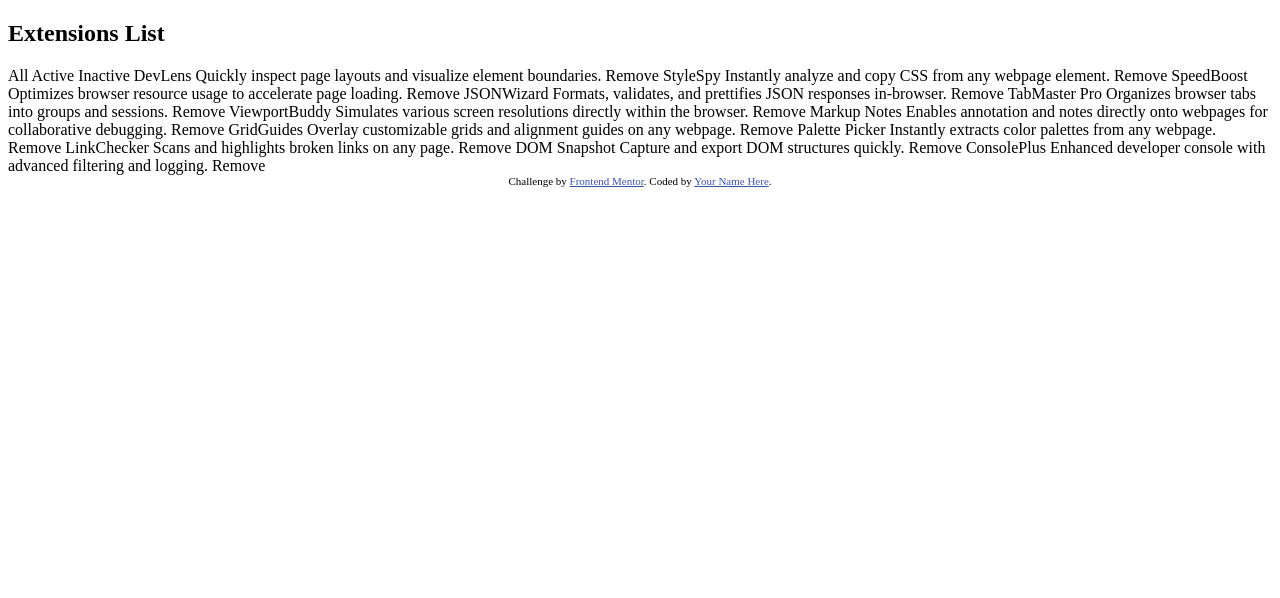
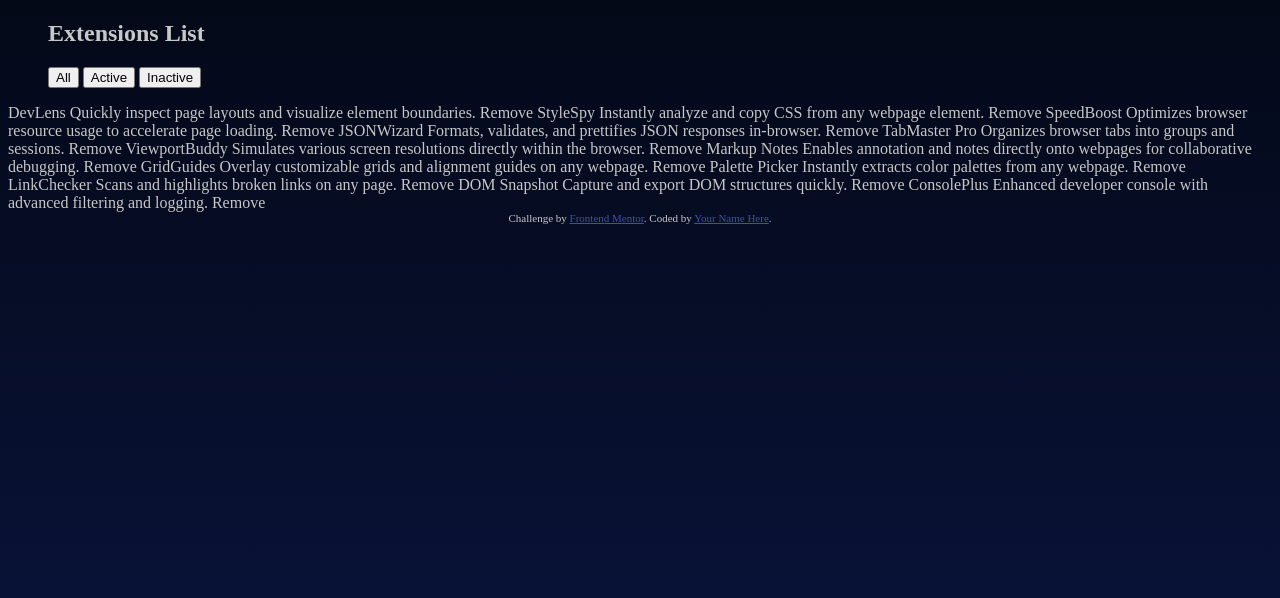
Before and after one commit to aubreymae/browser-extensions-manager-ui-main, a plain HTML site: page index.html in a window 1280 px wide. Drawn offline with Linux system fonts and the light colour scheme.

Commit message:
Added stylesheet

```diff
--- a/index.html
+++ b/index.html
@@ -11,6 +11,8 @@
       sizes="32x32"
       href="./assets/images/favicon-32x32.png"
     />
+
+    <link rel="stylesheet" href="./styles.css" />
 
     <title>Frontend Mentor | Browser extensions manager UI</title>
 
@@ -26,9 +28,12 @@
     </style>
   </head>
   <body>
-    <h2>Extensions List</h2>
-
-    All Active Inactive
+    <menu class="menu">
+      <h2>Extensions List</h2>
+      <button>All</button>
+      <button>Active</button>
+      <button>Inactive</button>
+    </menu>
 
     <!-- If you plan to use the JSON file to populate the data dynamically, you can delete the content below -->
 
--- /dev/null
+++ b/styles.css
@@ -0,0 +1,9 @@
+html {
+  width: 100%;
+  height: 100%;
+  background-image: linear-gradient(180deg, #040918 0%, #091540 100%);
+}
+
+body {
+  color: hsl(0, 0%, 78%);
+}
```
